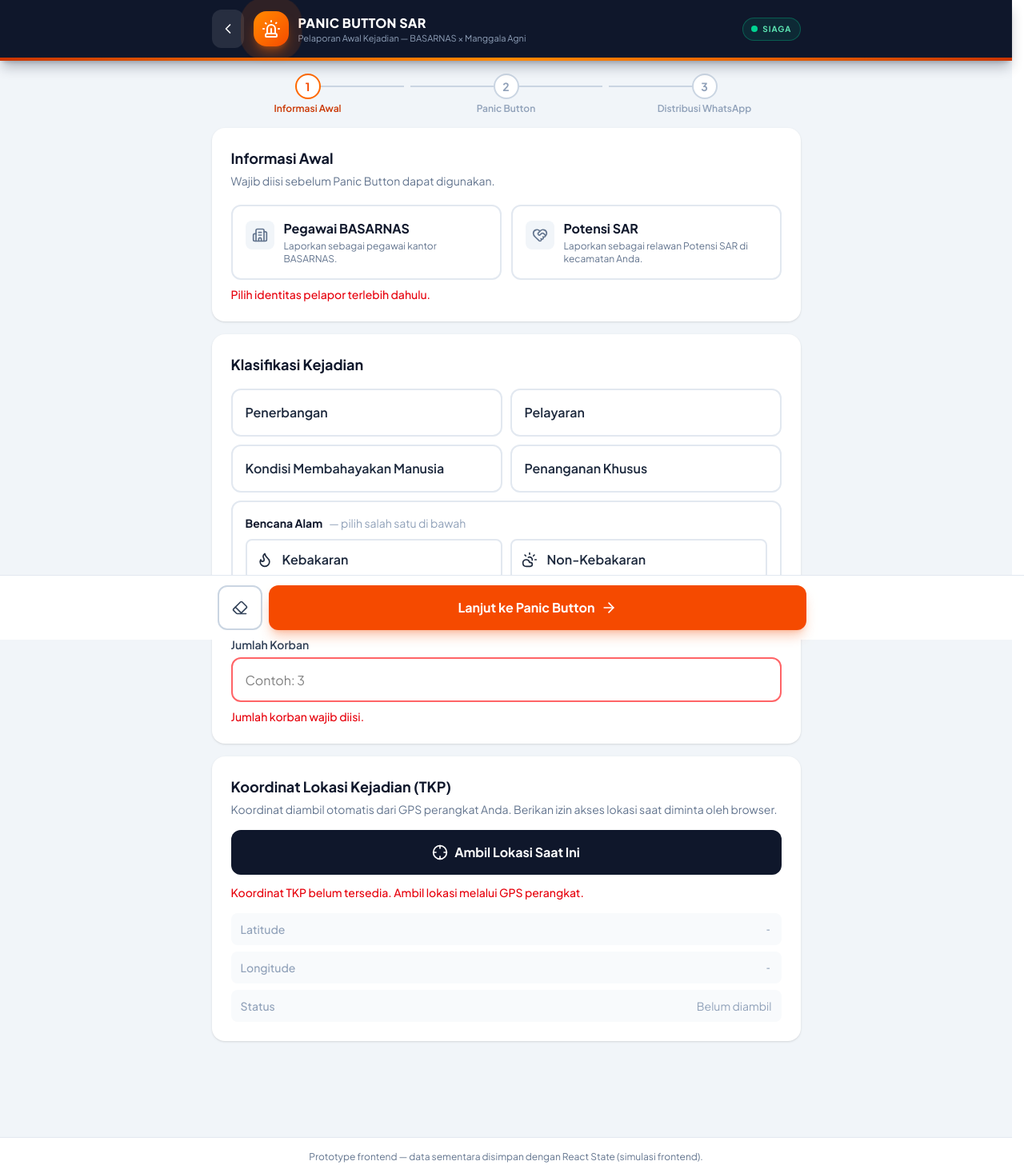
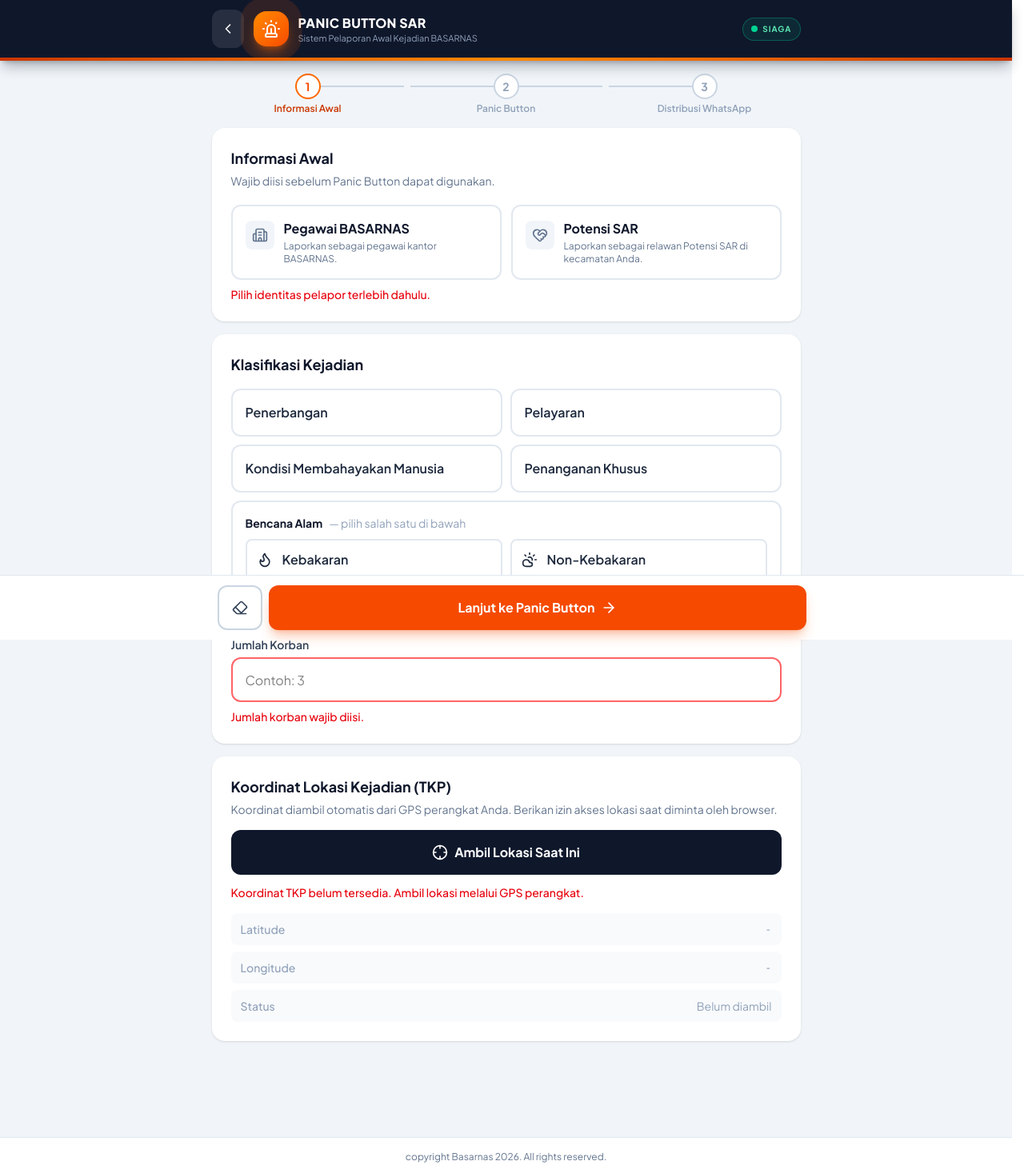
Before and after one commit to GhanzaBetananda/SIGAP-SAR, a React (Vite) app: page /lapor-awal in a window 1280 px wide. Shown: the whole page at 80% size. Built offline with nearby package versions, Linux system fonts and the light colour scheme.

Commit message:
update lagi

```diff
--- a/src/components/Layout.jsx
+++ b/src/components/Layout.jsx
@@ -36,7 +36,7 @@ export default function Layout({ children }) {
               PANIC BUTTON SAR
             </p>
             <p className="truncate text-[11px] text-slate-400">
-              Pelaporan Awal Kejadian — BASARNAS × Manggala Agni
+              Sistem Pelaporan Awal Kejadian BASARNAS
             </p>
           </div>
 
@@ -59,8 +59,7 @@ export default function Layout({ children }) {
       <footer className="border-t border-slate-200 bg-white">
         <div className="safe-area-bottom mx-auto max-w-3xl px-4 py-4 text-center text-xs text-slate-500">
           <p>
-            Prototype frontend — data sementara disimpan dengan React State (simulasi
-            frontend).
+            copyright Basarnas 2026. All rights reserved. <br />
           </p>
         </div>
       </footer>
```
